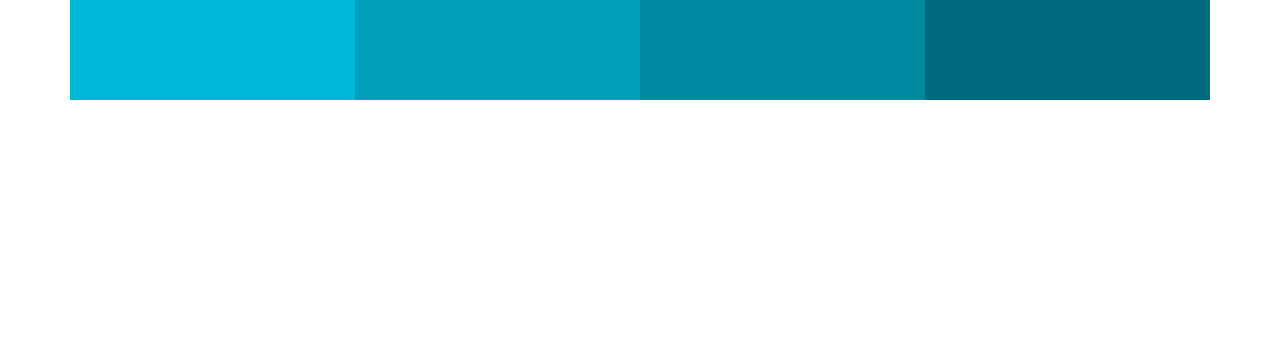
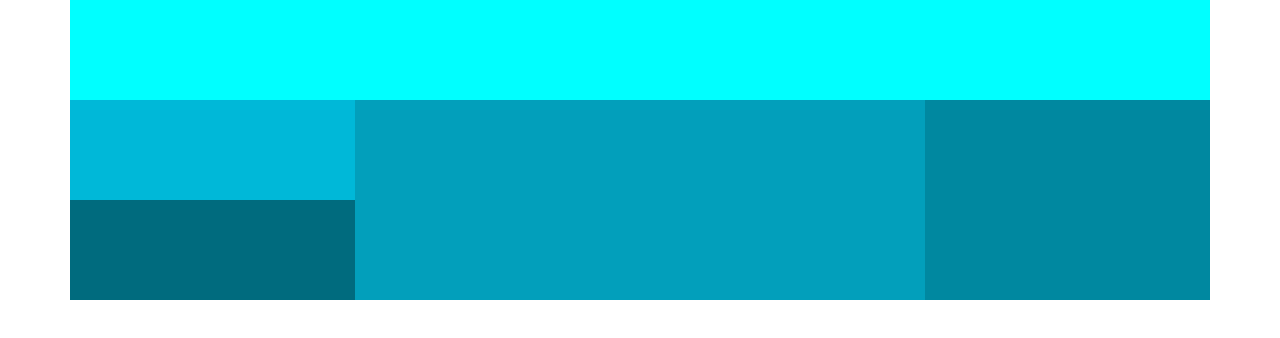
Before and after one commit to svege9/svege9.github.io, a plain HTML site: page week_3/bootstrap/layout.html in a window 1280 px wide. Drawn offline with nearby package versions, Linux system fonts and the light colour scheme.

Commit message:
updated layout file

```diff
--- a/week_3/bootstrap/layout.html
+++ b/week_3/bootstrap/layout.html
@@ -8,7 +8,6 @@
   </head>
   <style>
     .box{
-        width: 100px;
         height:100px;
     }
     .box1{
@@ -25,14 +24,26 @@
     .box4{
         background-color: rgb(0, 107, 126);
     }
+
+    .box5{
+        background-color: aqua;
+    }
     </style>
     <body>
         <div class="container">
             <div class="row">
-                <div class="col box box1"></div>
-                <div class="col box box2"></div>
-                <div class="col box box3"></div>
-                <div class="col box box4"></div>
+                <div class="col-4 box box5"></div>
+                <div class="col-4 box box5"></div>
+                <div class="col-4 box box5"></div>
+            </div>
+
+            <div class="row">
+                <div class="col-3 box box1"></div>
+                <div class="col-6 box box2"></div>
+                <div class="col-3 box box3"></div>
+                <div class="col-3 box box4"></div>
+                <div class="col-6 box box2"></div>
+                <div class="col-3 box box3"></div>
             </div>
         </div>
     </body>
```
